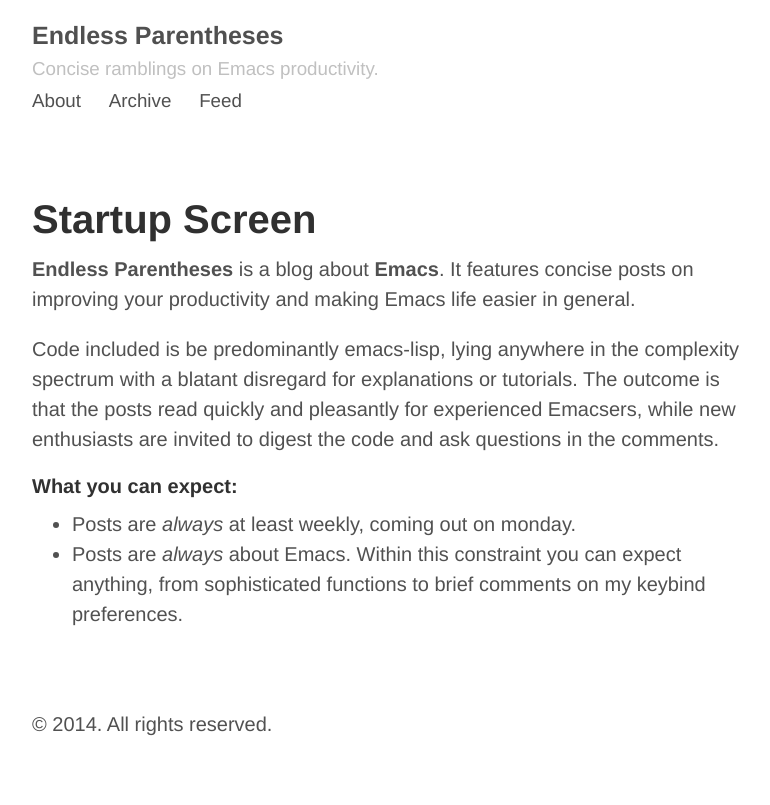
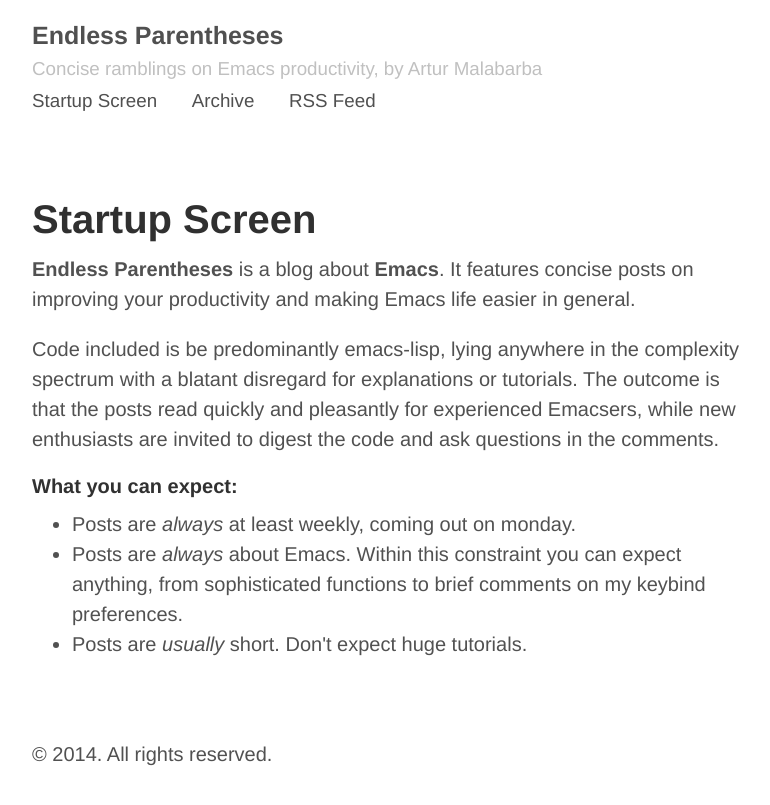
Before and after one commit to Malabarba/EndlessParentheses, a Jekyll site: the page built from about.html, in a window 1280 px wide. Shown: the top 805 px of the page, without its empty margins (248-1018 px from the left). Built offline with Jekyll 4.4.1, drawn with Linux system fonts in a browser that asks for light colours; Markdown is read by kramdown in place of the engine named in the settings.

Commit message:
POST: New messages-buffer-mode
Small fixes

```diff
--- a/_config.yml
+++ b/_config.yml
@@ -8,7 +8,7 @@
 
 # Setup
 title:            Endless Parentheses
-tagline:          'Concise ramblings on Emacs productivity.'
+tagline:          'Concise ramblings on Emacs productivity, by Artur Malabarba'
 url:              'http://endlessparentheses.com'
 paginate:         10
 
@@ -28,6 +28,6 @@
   repo:           https://github.com/Bruce-Connor/bruce-connor.github.io
 
 pages_list:
-  About: '/about.html'
+  Startup Screen: '/about.html'
   Archive: '/archive.html'
-  Feed: '/atom.xml'
+  RSS Feed: '/atom.xml'
--- a/_includes/google_analytics.html
+++ b/_includes/google_analytics.html
@@ -1,4 +1,4 @@
-<!-- Google Analytics Tracking Script -->
+<!-- Google Analytics Script -->
 <script>
   (function(i,s,o,g,r,a,m){i['GoogleAnalyticsObject']=r;i[r]=i[r]||function(){
   (i[r].q=i[r].q||[]).push(arguments)},i[r].l=1*new Date();a=s.createElement(o),
--- a/_includes/twitter.html
+++ b/_includes/twitter.html
@@ -1 +1,2 @@
-<a href="https://twitter.com/intent/tweet?url={{ site.url }}{{ page.url }}&text={{ page.title }}&via=BruceConnor" target="_blank">Tweet this.</a>
+<a href="https://twitter.com/intent/tweet?url={{ site.url }}{{ page.url }}&text={{ page.title }}&via=BruceConnor"
+   target="_blank">Tweet this.</a>
--- a/_layouts/default.html
+++ b/_layouts/default.html
@@ -9,13 +9,13 @@
 
     <div class="masthead">
       <h3 class="masthead-title"class="masthead-title">
-        <a href="{{ site.baseurl }}" title="Home">{{ site.title }}</a>
+        <a href="{{ site.url }}" title="Home">{{ site.title }}</a>
       </h3>
       <h3 class="masthead-title"><small>{{ site.tagline }}</small></h3>
       <h3 class="masthead-title">
         {% for page in site.pages_list %}
         <small><a href="{{ page[1]  }}">{{ page[0] }}</a></small>
-        &nbsp;&nbsp;
+        &nbsp;&nbsp;&nbsp;
         {% endfor %}
       </h3>
     </div>
--- a/about.html
+++ b/about.html
@@ -28,6 +28,8 @@
 can expect anything, from sophisticated functions to brief
 comments on my keybind preferences.
 </li>
+<li>Posts are <i>usually</i> short. Don't expect huge tutorials.
+</li>
 </ul>
 </div>
 </div>
```
Also changed, not shown: _posts/2014-07-09-New-messages-buffer-mode.html (added, +18 -0 lines).
